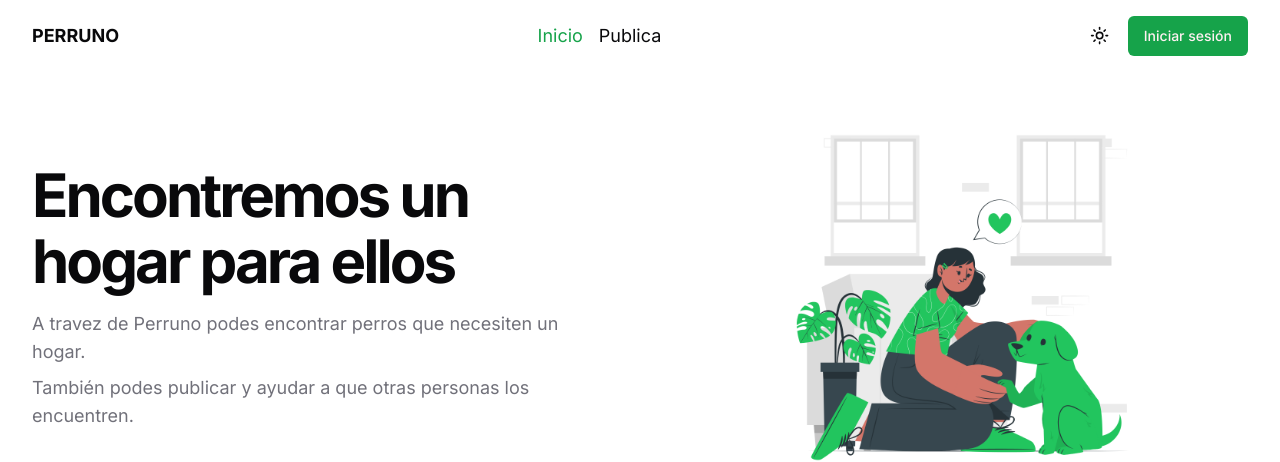
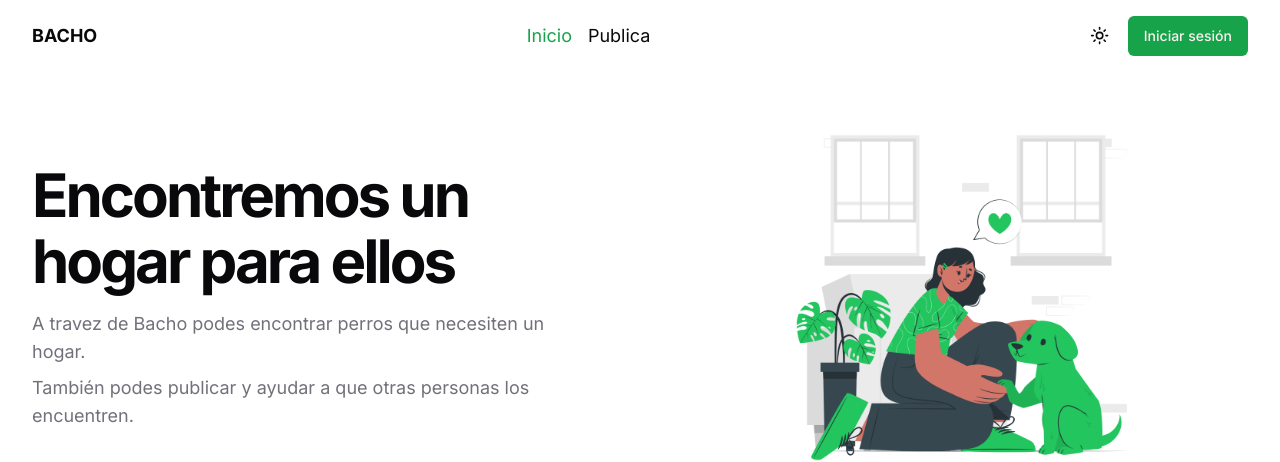
Before and after one commit to juan-ferrer-videla/Dogbook, a Next.js app: page / in a window 1280 px wide. Shown: the top 462 px of the page. Built offline with nearby package versions, Linux system fonts and the light colour scheme; no server answers; the database is empty.

Commit message:
chore: change name of the brand

```diff
--- a/src/app/layout.tsx
+++ b/src/app/layout.tsx
@@ -9,7 +9,7 @@ import { Toaster } from "@/components/ui/toaster"
 const inter = Inter({ subsets: ["latin"] })
 
 export const metadata: Metadata = {
-  title: "Perruno",
+  title: "Bacho",
   description: "Aplicacion para adoptar perros",
 }
 
--- a/src/app/page.tsx
+++ b/src/app/page.tsx
@@ -4,7 +4,7 @@ import { Posts } from "@/components/post"
 import { Suspense } from "react"
 import { Filters } from "@/components/post/Filters"
 import Image from "next/image"
-import DogAndWomen from "@/assets/perruno.png"
+import DogAndWomen from "@/assets/bacho.png"
 
 export default function Home({
   searchParams,
@@ -19,7 +19,7 @@ export default function Home({
             Encontremos un hogar para ellos
           </h2>
           <p className="mb-2 text-muted-foreground">
-            A travez de Perruno podes encontrar perros que necesiten un hogar.
+            A travez de Bacho podes encontrar perros que necesiten un hogar.
           </p>
           <p className="text-muted-foreground">
             También podes publicar y ayudar a que otras personas los encuentren.
--- a/src/app/post/[slug]/page.tsx
+++ b/src/app/post/[slug]/page.tsx
@@ -23,7 +23,7 @@ export async function generateMetadata({
     .catch(() => {})
 
   return {
-    title: `${post?.title} - Perruno`,
+    title: `${post?.title} - Bacho`,
   }
 }
 
@@ -74,7 +74,7 @@ const Post = async ({ params: { slug } }: { params: { slug: string } }) => {
       <h1 className="mb-6 text-center text-3xl font-bold leading-tight tracking-tighter sm:mb-10 md:text-6xl lg:leading-[1.1]">
         {title}
       </h1>
-      <div className="lg:grid-cols-post grid gap-x-12 gap-y-8 text-center lg:text-start">
+      <div className="grid gap-x-12 gap-y-8 text-center lg:grid-cols-post lg:text-start">
         {image && (
           <CldImage
             alt="Perro"
--- a/src/components/Header.tsx
+++ b/src/components/Header.tsx
@@ -16,7 +16,7 @@ const Header = () => {
     <header className="sticky top-0 z-10 bg-background/80 py-4 backdrop-blur-md">
       <div className="container mx-auto flex items-center justify-between">
         <Link href="/">
-          <h1 className="font-bold uppercase ">Perruno</h1>
+          <h1 className="font-bold uppercase ">Bacho</h1>
         </Link>
         <Nav />
         <div className="hidden items-center gap-x-2 sm:flex">
```
Also changed, not shown: src/assets/bacho.png (renamed from src/assets/perruno.png).
